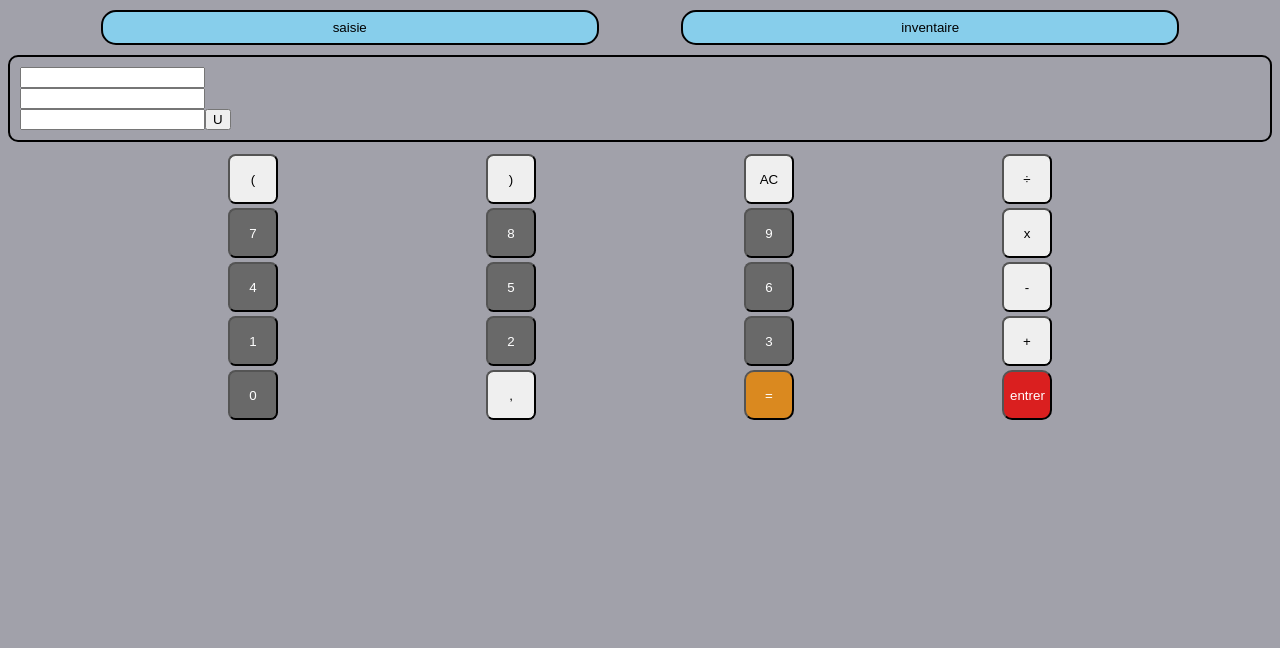
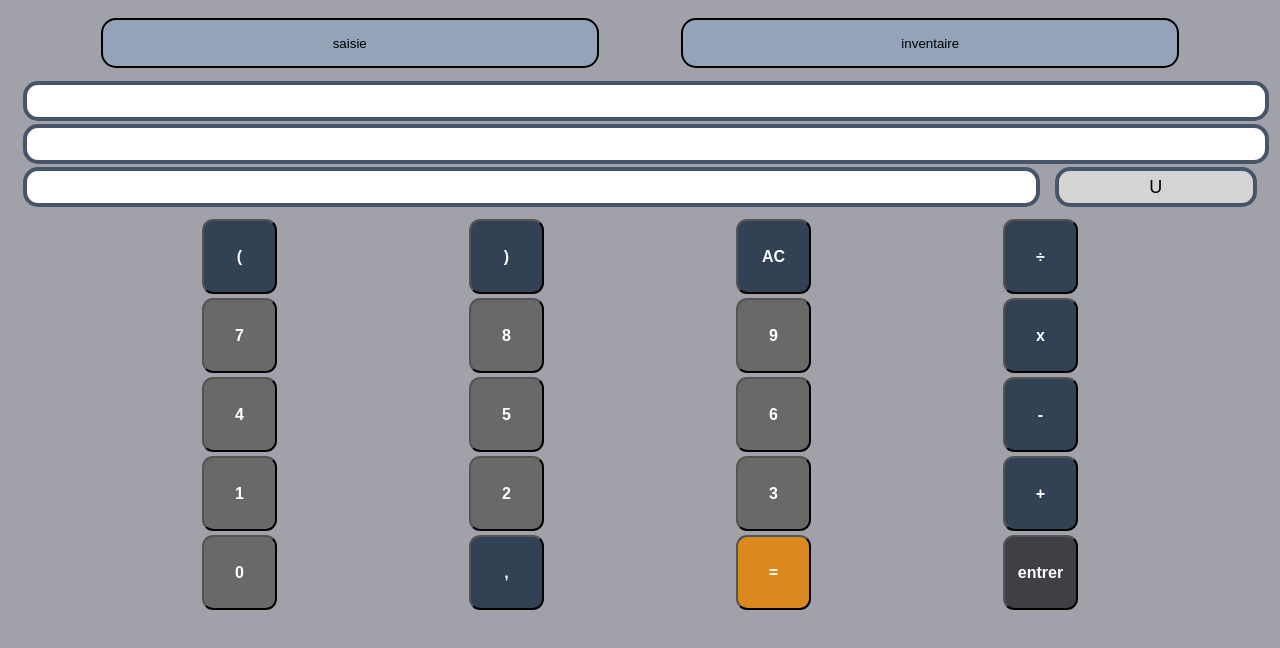
Before and after one commit to Raiden0611/eval_saisi_incentaire, an Angular app: page / in a window 1280 px wide. Shown: the top 648 px of the page. Built offline with nearby package versions, Linux system fonts and the light colour scheme.

Commit message:
style de la calculette fini

```diff
--- a/src/app/app.component.css
+++ b/src/app/app.component.css
@@ -2,13 +2,54 @@
     display: flex;
     align-items: center;
     justify-content: center;
+    flex-direction: column;
+}
+
+.topCalculette {
+    width: 100%;
+    height: 100%;
+
 }
 
 .groupInput {
-    border: 2px solid #000;
     border-radius: 10px;
-    padding: 10px;
+    padding-left: 15px;
+    padding-right: 15px;
 }
+
+.inputCalculette {
+    height: 30px;
+    width: 100%;
+    margin-top: 3px;
+    border-radius: 15px;
+    border: 4px solid #475569;
+    direction: rtl;
+}
+
+.selectCalculette {
+    appearance: none;
+    -webkit-appearance: none;
+    -moz-appearance: none;
+
+    width: 20%;
+    margin-top: 3px;
+    border-radius: 15px;
+    text-align: center;
+    align-items: center;
+    margin-left: 15px;
+    margin-right: 0;
+    font-size: 18px;
+    border: 4px solid #475569;
+    background-color: #d4d4d4;
+
+}
+
+.resultatCalcul {
+    display: flex;
+    flex-direction: row;
+    justify-content: space-between;
+}
+
 
 .buttonNav {
     display: flex;
@@ -18,30 +59,26 @@
 }
 
 .button {
-    background-color: #87CEEB;
+    background-color: #94a3b8;
     border: 2px solid #000;
     border-radius: 15px;
     width: 40%;
-    height: 35px;
+    height: 50px;
 }
 
 .button:hover {
-    background-color: #1E90FF;
+    background-color: #334155;
 }
 
 .button:active {
-    transform: translateY(2px);
-}
-
-.resultatCalcul {
-    display: flex;
-    flex-direction: row;
+    transform: translateY(4px);
 }
 
 .calculatrice {
     display: flex;
     flex-direction: column;
     padding: 10px;
+    width: 100%;
 }
 
 .LigneCalculatrice {
@@ -52,10 +89,15 @@
 }
 
 .buttonCalculatrice {
-    height: 50px;
-    width: 50px;
+    height: 75px;
+    width: 75px;
     border-radius: 15%;
+    font-weight: bold;
+    font-size: 16px;
+}
 
+.buttonCalculatrice:active {
+    transform: translateY(4px);
 }
 
 .buttonCalculatricechiffre {
@@ -64,17 +106,16 @@
 }
 
 .buttonCalculatriceegale {
-    height: 50px;
-    width: 50px;
-    border-radius: 20%;
     background-color: #da891f;
     color: #fff;
 }
 
 .buttonCalculatriceentrer {
-    height: 50px;
-    width: 50px;
-    border-radius: 20%;
-    background-color: #da1f1f;
+    background-color: #3f3f46;
     color: #fff;
 }
+
+.buttonCalculatricesymbole {
+    background-color: #334155;
+    color: #fff;
+}
--- a/src/app/app.component.html
+++ b/src/app/app.component.html
@@ -8,32 +8,40 @@
 <!-- * * * * * * * * * * * * * * * * * * * * * * * * * * * * * * * -->
 
 
-<div>
+<div class="calculette">
+  <div class="topCalculette">
     <div class="buttonNav">
       <button class="button">saisie</button>
       <button class="button">inventaire</button>
     </div>
+
     <div class="groupInput">
-    <div><input /></div>
-    <div><input /></div>
+      <div><input class="inputCalculette" /></div>
+      <div><input class="inputCalculette" /></div>
       <div class="resultatCalcul">
-      <div><input readonly /></div>
-      <div><button>U</button></div>
+        <input class="inputCalculette" readonly />
+        <select class="selectCalculette">
+          <option value="U">U</option>
+          <option value="m3">m3</option>
+          <option value="L">L</option>
+        </select>
       </div>
     </div>
+  </div>
+
   <div class="calculatrice">
     <div class="LigneCalculatrice">
       <div>
-        <button class="buttonCalculatrice">(</button>
+        <button class="buttonCalculatrice buttonCalculatricesymbole">(</button>
       </div>
       <div>
-        <button class="buttonCalculatrice">)</button>
+        <button class="buttonCalculatrice buttonCalculatricesymbole">)</button>
       </div>
       <div>
-        <button class="buttonCalculatrice">AC</button>
+        <button class="buttonCalculatrice buttonCalculatricesymbole">AC</button>
       </div>
       <div>
-        <button class="buttonCalculatrice">÷</button>
+        <button class="buttonCalculatrice buttonCalculatricesymbole">÷</button>
       </div>
     </div>
     <div class="LigneCalculatrice">
@@ -47,7 +55,7 @@
         <button class="buttonCalculatrice buttonCalculatricechiffre">9</button>
       </div>
       <div>
-        <button class="buttonCalculatrice">x</button>
+        <button class="buttonCalculatrice buttonCalculatricesymbole">x</button>
       </div>
     </div>
     <div class="LigneCalculatrice">
@@ -61,7 +69,7 @@
         <button class="buttonCalculatrice buttonCalculatricechiffre">6</button>
       </div>
       <div>
-        <button class="buttonCalculatrice buttonCalculatrice">-</button>
+        <button class="buttonCalculatrice buttonCalculatricesymbole">-</button>
       </div>
     </div>
     <div class="LigneCalculatrice">
@@ -75,7 +83,7 @@
         <button class="buttonCalculatrice buttonCalculatricechiffre">3</button>
       </div>
       <div>
-        <button class="buttonCalculatrice">+</button>
+        <button class="buttonCalculatrice buttonCalculatricesymbole">+</button>
       </div>
     </div>
     <div class="LigneCalculatrice">
@@ -83,7 +91,7 @@
         <button class="buttonCalculatrice buttonCalculatricechiffre">0</button>
       </div>
       <div>
-        <button class="buttonCalculatrice">,</button>
+        <button class="buttonCalculatrice buttonCalculatricesymbole">,</button>
       </div>
       <div>
         <button class="buttonCalculatrice buttonCalculatriceegale">=</button>
@@ -91,6 +99,7 @@
       <div>
         <button class="buttonCalculatrice buttonCalculatriceentrer">entrer</button>
       </div>
+
     </div>
   </div>
 </div>
--- a/src/index.html
+++ b/src/index.html
@@ -1,5 +1,5 @@
 <!doctype html>
-<html lang="en">
+<html lang="fr">
 
 <head>
   <meta charset="utf-8">
@@ -7,9 +7,11 @@
   <base href="/">
   <meta name="viewport" content="width=device-width, initial-scale=1">
   <link rel="icon" type="image/x-icon" href="favicon.ico">
+  <link rel="stylesheet" href="https://fonts.googleapis.com/icon?family=Material+Icons">
+
 </head>
 
-<body class="body">
+<body>
   <app-root></app-root>
 </body>
 
```
Lines whose indentation alone changed are shown as unchanged.
